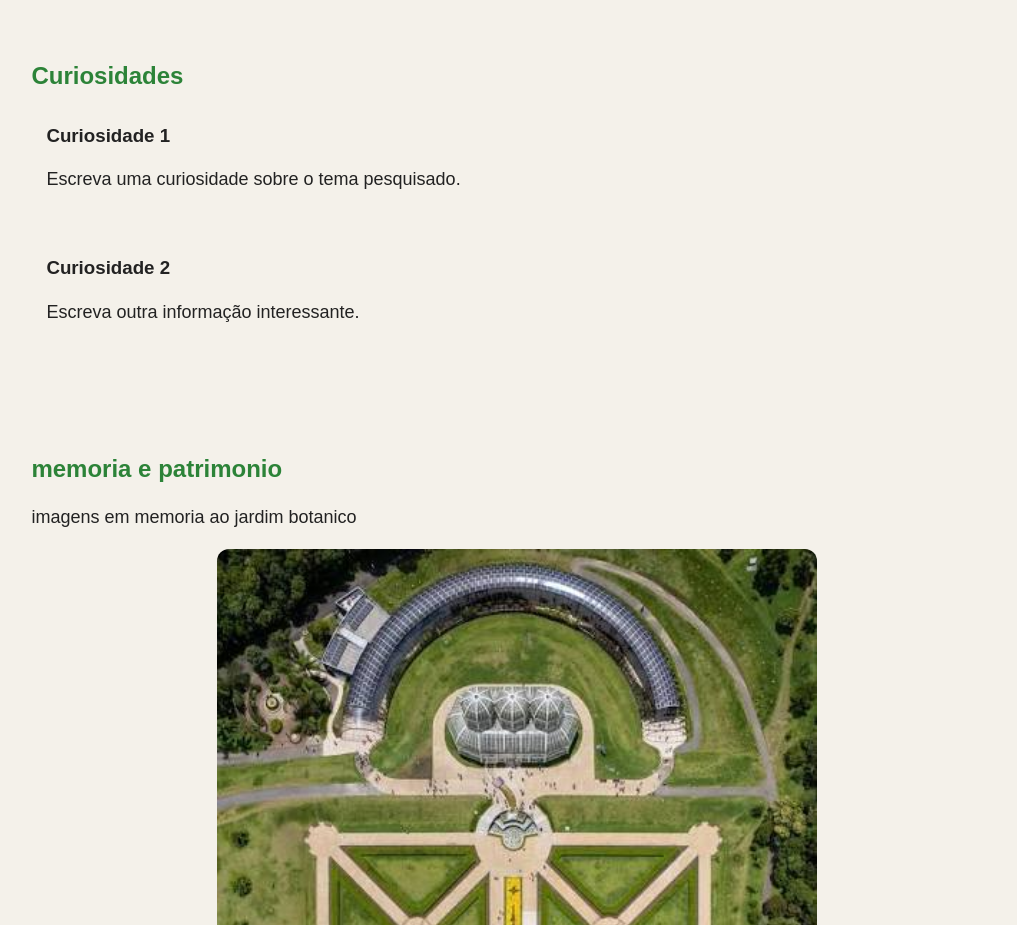
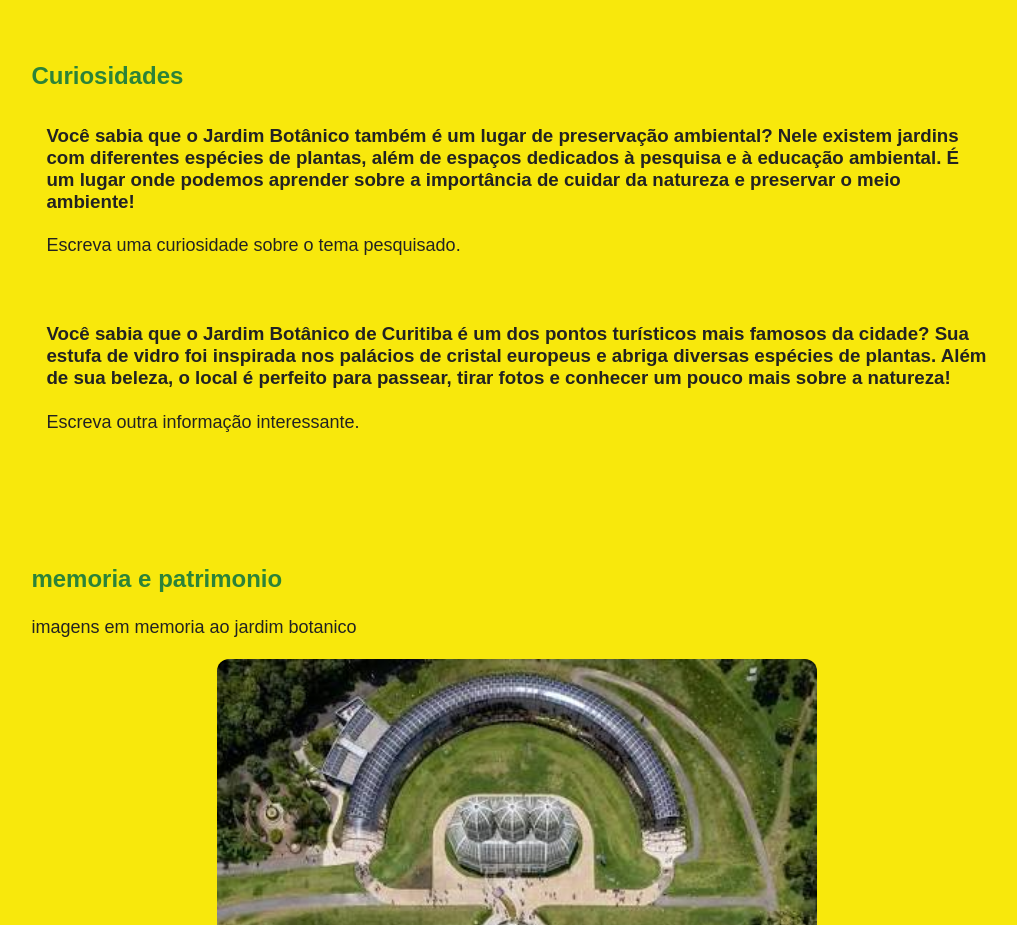
Before and after one commit to sarahsouza16-coder/tarefa.ed.digital, a plain HTML site: page index.html in a window 1280 px wide. Shown: the part 2480-3405 px from the top of the page, without its empty margins (123-1140 px from the left). Drawn offline with Linux system fonts and the light colour scheme.

Commit message:
atualize codigo

```diff
--- a/index.html
+++ b/index.html
@@ -87,12 +87,23 @@
             <h2>Curiosidades</h2>
             <div class="card-curiosidades">
                 <div class="card">
-                <h3>Curiosidade 1</h3>
+                    <h3>Você sabia que o Jardim Botânico também é um lugar de preservação ambiental? Nele existem
+                        jardins com diferentes espécies de plantas, além de espaços dedicados à pesquisa e à educação
+                        ambiental. É um lugar onde podemos aprender sobre a importância de cuidar da natureza e
+                        preservar o meio ambiente!
+
+
+                    </h3>
                     <p>Escreva uma curiosidade sobre o tema pesquisado.</p>
                 </div>
 
                 <div class="card">
-                <h3>Curiosidade 2</h3>
+                    <h3>Você sabia que o Jardim Botânico de Curitiba é um dos pontos turísticos mais famosos da cidade?
+                        Sua estufa de vidro foi inspirada nos palácios de cristal europeus e abriga diversas espécies de
+                        plantas. Além de sua beleza, o local é perfeito para passear, tirar fotos e conhecer um pouco
+                        mais sobre a natureza!
+
+                    </h3>
                     <p>Escreva outra informação interessante.</p>
                 </div>
             </div>
--- a/style.css
+++ b/style.css
@@ -1,17 +1,17 @@
 :root{
-    --cor-fundo:#f4f1ea;
+    --cor-fundo:#f8e80c;
     --cor-texto:#222222;
     --cor-principal:#2c8338;
     --cor-secundaria:#3244e2;
-    --cor-hover:#22e409;
-    --cor-superficie:#e7750b;
-    --cor-card:#f3d9fa;
+    --cor-hover:#f77a06;
+    --cor-superficie:#e70bb0;
+    --cor-card:#c210f3;
     --cor-legenda:#40d812;
     --cor-clara:#ffffff;
     --cor-rodape:#222222;
 }
 .tema-escuro{
-    --cor-fundo: #121212;
+    --cor-fundo: #e60505;
     --cor-texto: #f5f5f5;
     --cor-principal: #78e962;
     --cor-superficie: #1e1e1e;
```
Lines whose indentation alone changed are shown as unchanged.
